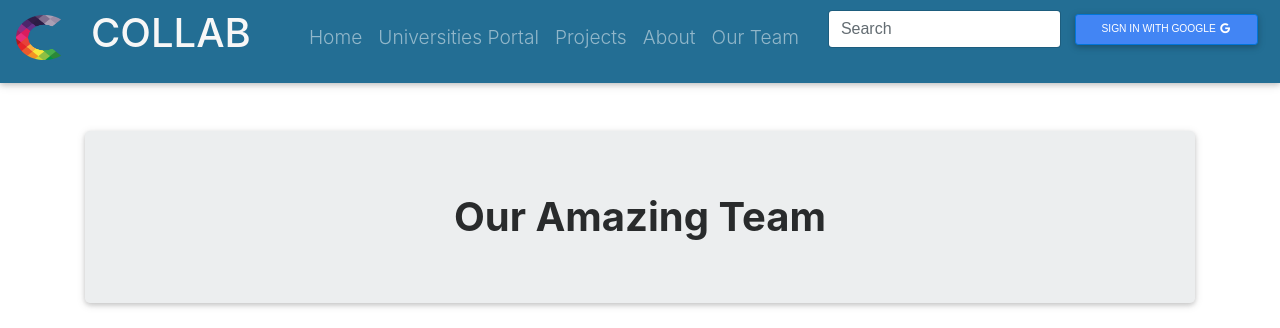
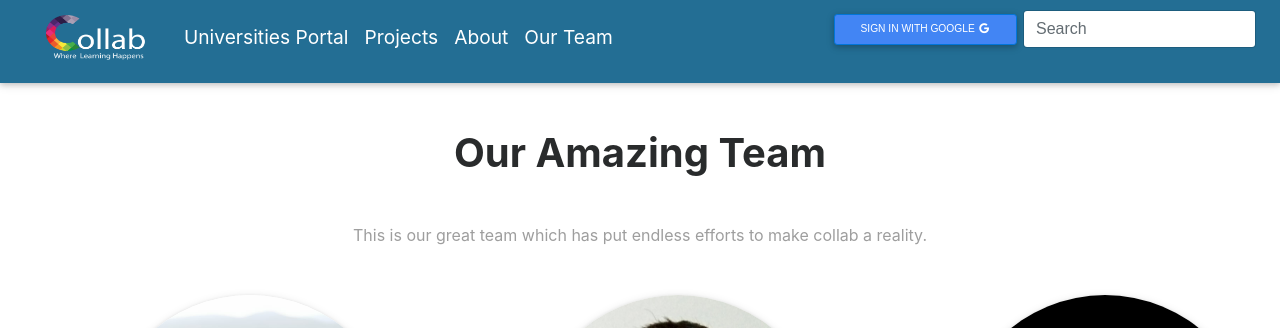
Before and after one commit to HuzaifaIrfan/Collab-Civic-Hackathon-2020, a Django app: page /team in a window 1280 px wide; the page is wider, and only the part inside the window is pictured. Shown: the top 328 px of that part. Run offline with Django 3.2, Linux system fonts and the light colour scheme; some libraries are stand-ins or nearby versions.

Commit message:
added team

```diff
--- a/static/css/styles2.css
+++ b/static/css/styles2.css
@@ -18,11 +18,9 @@
   }
 
 
-  .image-card{
+  .card-image{
 
-    width:200px;
 
-    height:200px;
   }
 
 
@@ -55,7 +53,7 @@
   background-color: #fff;
   background-image: url("/static/imgs/tech.jpg");
 
-  height: 600px;
+  height: 400px;
 }
 
 
--- a/templates/Base.html
+++ b/templates/Base.html
@@ -24,8 +24,6 @@
 -->
 
    {%	include	"Header.html"	%}
-
-
 
 
 
--- a/templates/Footer.html
+++ b/templates/Footer.html
@@ -7,19 +7,11 @@
         <div class="col-lg-6 h-100 text-center text-lg-left my-auto">
           <ul class="list-inline mb-2">
             <li class="list-inline-item">
-              <a href="#">About</a>
+              <a href="/about">About</a>
             </li>
             <li class="list-inline-item">&sdot;</li>
             <li class="list-inline-item">
-              <a href="#">Contact</a>
-            </li>
-            <li class="list-inline-item">&sdot;</li>
-            <li class="list-inline-item">
-              <a href="#">Terms of Use</a>
-            </li>
-            <li class="list-inline-item">&sdot;</li>
-            <li class="list-inline-item">
-              <a href="#">Privacy Policy</a>
+              <a href="/team">Team</a>
             </li>
           </ul>
           <p class="text-muted small mb-4 mb-lg-0">&copy; Collab 2020. All Rights Reserved.</p>
--- a/templates/Head.html
+++ b/templates/Head.html
@@ -3,6 +3,8 @@
 <meta charset="utf-8">
 <meta http-equiv="X-UA-Compatible" content="IE=edge">
 <meta name="viewport" content="width=device-width, initial-scale=1, shrink-to-fit=no">
+
+
 <meta name="title" content="Collab">
 <meta name="description" content="THE ONLINE PROJECT UNIVERSE.">
 <meta name="author" content="Collab-Team">
@@ -25,7 +27,7 @@
 <!-- Font Awesome -->
 <link rel="stylesheet" href="https://use.fontawesome.com/releases/v5.8.2/css/all.css">
 <!-- Google Fonts -->
-<link rel="stylesheet" href="https://fonts.googleapis.com/css?family=Roboto:300,400,500,700&display=swap">
+{% comment %} <link rel="stylesheet" href="https://fonts.googleapis.com/css?family=Roboto:300,400,500,700&display=swap"> {% endcomment %}
 <!-- Bootstrap core CSS -->
 <link href="https://cdnjs.cloudflare.com/ajax/libs/twitter-bootstrap/4.5.0/css/bootstrap.min.css" rel="stylesheet">
 <!-- Material Design Bootstrap -->
--- a/templates/Header.html
+++ b/templates/Header.html
@@ -150,9 +150,9 @@ Under Construction
 
 
 
-    <nav style="padding-bottom:15px;margin-bottom: 0px; background-color: #31b0d5" class="navbar navbar-toggleable-md navbar-inverse bg-inverse mb-4">
-      <a><img style="height: 45px;width: 45px;" src="/static/imgs/trans.png"></a>
-      <h1 class="" style="color: #f7f7f7; margin-right: 50px;margin-left: 30px;">COLLAB</h1>
+    <nav style="padding-bottom:15px;margin-bottom: 0px; background-color: #31b0d5" class="navbar navbar-toggleable-md navbar-inverse bg-inverse mb-4 d-flex flex-row justify-content-center  align-items-center">
+      <a href='/'><img style="height: 45px;width: 100px; margin-left: 30px; margin-right: 30px" src="/static/imgs/logo4.png"></a>
+
       <button class="navbar-toggler navbar-toggler-right" type="button" data-toggle="collapse" data-target="#navbarCollapse" aria-controls="navbarCollapse" aria-expanded="false" aria-label="Toggle navigation">
         <span class="navbar-toggler-icon"></span>
       </button>
@@ -173,38 +173,62 @@ Under Construction
 
 
 
-          <li class="nav-item ">
-            <a class="nav-link" href="/">Home</a>
-          </li>
 
 
 
 
+                 <li class="nav-item active">
+
+    <a style="font-size: 1.2em;" class="nav-link" href="/unis">
 
 
-                 <li class="nav-item ">
+              <b>
+            Universities Portal
+            </b>
 
-    <a class="nav-link" href="/unis">Universities Portal</a>
+</a>
 </li>
 
 
 
-                 <li class="nav-item ">
+                 <li class="nav-item active">
 
-    <a class="nav-link" href="/projects">Projects</a>
+    <a style="font-size: 1.2em;" class="nav-link" href="/projects">
+
+              <b>
+             Projects
+            </b>
+
+
+</a>
 </li>
 
 
 
 
 
-          <li class="nav-item">
-            <a  class="nav-link" href="/about">About</a>
+          <li class="nav-item active">
+            <a style="font-size: 1.2em;" class="nav-link" href="/about">
+
+                      <b>
+              About
+            </b>
+
+
+         </a>
           </li>
 
-          <li class="nav-item">
-            <a  class="nav-link" href="/team">Our Team</a>
+          <li class="nav-item active">
+            <a style="font-size: 1.2em;" class="nav-link" href="/team">
+
+                      <b>
+            Our Team
+            </b>
+
+
+           </a>
           </li>
+
 
 
 
@@ -217,23 +241,11 @@ Under Construction
         </ul>
 
 
-        <div>
-
-                               <form class="form-inline mt-2 mt-md-0" action="/search" method="get" >
 
 
 
 
-          <input name='q' class="form-control mr-sm-2 input-sm" type="text" placeholder="Search">
-
-
-
-        </form>
-
-</div>
-
-
-
+     <div class='d-flex flex-row justify-content-center  align-items-center'>
 
 {% if user.is_authenticated %}
 
@@ -251,18 +263,19 @@ Under Construction
 <form action='/accounts/profile/add_project'>
 
 
-     <button class="btn btn-primary btn-sm">Add Projects</button>
+     <button class="btn btn-primary btn-sm">Add Project</button>
 
 
 
  </form>
 
-<form action='/accounts/profile'>
-
- <button class="btn btn-primary btn-sm">{{ user.socialaccount_set.all.0.extra_data.name }}</button>
 
 
- </form>
+
+
+   {% include "students/icon.html" with student=user.socialaccount_set.all.0 %}
+
+
 
 
 
@@ -288,14 +301,18 @@ Under Construction
 {% endif %}
 
 
+</div>
 
+         <form class="form-inline mt-2 mt-md-0">
+          <input class="form-control mr-sm-2" type="text" placeholder="Search">
 
-        {% comment %} <form class="form-inline mt-2 mt-md-0">
-          <input class="form-control mr-sm-2" type="text" placeholder="Search">
-          <button style="color: #f7f7f7" class="btn btn-outline-success my-2 my-sm-0" type="submit">Search</button>
-        </form> {% endcomment %}
+        </form>
 
 
 
       </div>
+
+
+
+
     </nav>
--- a/templates/Home.html
+++ b/templates/Home.html
@@ -5,9 +5,9 @@
 
 {% include "banner.html" %}
 
-<section class="container jumbotron">
+<section class="container">
   <a href="/projects">
-    <h1 align="center">Latest Projects</h1>
+    <h2 align="center">Latest Projects</h2>
   </a>
 
 
--- a/templates/Team.html
+++ b/templates/Team.html
@@ -11,149 +11,135 @@
 {% block content %}
 
 
-
-
-    <!-- Section: Team v.1 -->
-<section class="container team-section text-center my-5">
-
+<section class="team-section text-center my-5">
   <!-- Section heading -->
-  <h2 class="container jumbotron animate__animated animate__fadeInRight h1-responsive font-weight-bold my-5">Our Amazing Team</h2>
+  <h2 class="animate__animated animate__fadeInRight h1-responsive font-weight-bold my-5">Our Amazing Team</h2>
   <!-- Section description -->
-  {% comment %} <p class=" animate__animated animate__fadeInRight grey-text w-responsive mx-auto mb-5">Lorem ipsum dolor sit amet, consectetur adipisicing elit.
-    Fugit, error amet numquam iure provident voluptate esse quasi, veritatis totam voluptas nostrum quisquam
-    eum porro a pariatur veniam.</p> {% endcomment %}
+  <p class=" animate__animated animate__fadeInRight grey-text w-responsive mx-auto mb-5">This is our great team which has put endless efforts to make collab
+  a reality.</p>
 
   <!-- Grid row -->
   <div class="row">
 
     <!-- Grid column -->
-    <div class=" animate__animated animate__fadeInRight col-lg-3 col-md-6 mb-lg-0 mb-5">
+    <div style="margin-left: 100px;" class=" animate__animated animate__fadeInRight col-lg-3 col-md-6 mb-lg-0 mb-5">
       <div class="avatar mx-auto">
-        <img src="https://mdbootstrap.com/img/Photos/Avatars/img%20(20).jpg" class="rounded-circle z-depth-1"
+        <img style="height: 300px;width: 300px;" src="/static/team/ahmed.jpg" class="rounded-circle z-depth-1"
           alt="Sample avatar">
       </div>
-      <h5 class="font-weight-bold mt-4 mb-3">Anna Williams</h5>
-      <p class="text-uppercase blue-text"><strong>Graphic designer</strong></p>
-      <p class="grey-text">Neque porro quisquam est, qui dolorem ipsum quia dolor sit amet, consectetur,
-        adipisci sed quia non numquam modi tempora eius.</p>
+      <h5 class="font-weight-bold mt-4 mb-3">MUHAMMAD AHMED</h5>
+      <p class="text-uppercase blue-text"><strong>Project Lead</strong></p>
+      <p class="grey-text">Mechanical Engineer student at Nust. Passionate about promoting innovation, automation and changing the education system of Pakistan</p>
       <ul class="list-unstyled mb-0">
         <!-- Facebook -->
-        <a class="p-2 fa-lg fb-ic">
+        <a href='https://www.facebook.com/MuhammadAhmad096' class="p-2 fa-lg fb-ic">
           <i class="fab fa-facebook-f blue-text"> </i>
         </a>
-        <!-- Twitter -->
+        {% comment %} <!-- Twitter -->
         <a class="p-2 fa-lg tw-ic">
           <i class="fab fa-twitter blue-text"> </i>
         </a>
         <!-- Instagram -->
         <a class="p-2 fa-lg ins-ic">
           <i class="fab fa-instagram blue-text"> </i>
-        </a>
+        </a> {% endcomment %}
       </ul>
     </div>
     <!-- Grid column -->
 
     <!-- Grid column -->
-    <div class=" animate__animated animate__fadeInRight col-lg-3 col-md-6 mb-lg-0 mb-5">
+    <div style="margin-left: 100px;" class=" animate__animated animate__fadeInRight col-lg-3 col-md-6 mb-lg-0 mb-5">
       <div class="avatar mx-auto">
-        <img src="https://mdbootstrap.com/img/Photos/Avatars/img%20(3).jpg" class="rounded-circle z-depth-1"
+        <img style="height: 300px; width: 300px;" src="/static/team/huzaifa.jpg" class="rounded-circle z-depth-1"
           alt="Sample avatar">
       </div>
-      <h5 class="font-weight-bold mt-4 mb-3">John Doe</h5>
-      <p class="text-uppercase blue-text"><strong>Web developer</strong></p>
-      <p class="grey-text">Sed ut perspiciatis unde omnis iste natus error sit voluptatem ipsa accusantium
-        doloremque rem laudantium totam aperiam.</p>
+      <h5 class="font-weight-bold mt-4 mb-3">HUZAIFA IRFAN</h5>
+      <p class="text-uppercase blue-text"><strong>Technical Lead</strong></p>
+      <p class="grey-text">Full stack django developer</p>
       <ul class="list-unstyled mb-0">
         <!-- Facebook -->
-        <a class="p-2 fa-lg fb-ic">
+        <a href='https://www.facebook.com/huzaifairfan2001/' class="p-2 fa-lg fb-ic">
           <i class="fab fa-facebook-f blue-text"> </i>
         </a>
         <!-- Instagram -->
-        <a class="p-2 fa-lg ins-ic">
+        {% comment %} <a class="p-2 fa-lg ins-ic">
           <i class="fab fa-instagram blue-text"> </i>
-        </a>
+        </a> {% endcomment %}
       </ul>
     </div>
     <!-- Grid column -->
 
     <!-- Grid column -->
-    <div class=" animate__animated animate__fadeInRight col-lg-3 col-md-6 mb-md-0 mb-5">
+    <div style="margin-left: 100px;" class=" animate__animated animate__fadeInRight col-lg-3 col-md-6 mb-md-0 mb-5">
       <div class="avatar mx-auto">
-        <img src="https://mdbootstrap.com/img/Photos/Avatars/img%20(30).jpg" class="rounded-circle z-depth-1"
+        <img style="height: 300px;width: 300px;" src="/static/team/ahmedali.jpg" class="rounded-circle z-depth-1"
           alt="Sample avatar">
       </div>
-      <h5 class="font-weight-bold mt-4 mb-3">Maria Smith</h5>
-      <p class="text-uppercase blue-text"><strong>Photographer</strong></p>
-      <p class="grey-text">Excepteur sint occaecat cupidatat non proident, sunt in culpa qui officia deserunt
-        mollit anim est fugiat nulla id eu laborum.</p>
+      <h5 class="font-weight-bold mt-4 mb-3">Ahmed Ali Niazi</h5>
+      <p class="text-uppercase blue-text"><strong>Graphics Lead</strong></p>
+      <p class="grey-text">Aspiring Freshman from SEECS looking to make his impact in the world.Quick to learn and even quicker to adapt </p>
       <ul class="list-unstyled mb-0">
         <!-- Facebook -->
-        <a class="p-2 fa-lg fb-ic">
+        <a href='https://www.facebook.com/ahmad.hamza.9212301' class="p-2 fa-lg fb-ic">
           <i class="fab fa-facebook-f blue-text"> </i>
         </a>
         <!-- Instagram -->
-        <a class="p-2 fa-lg ins-ic">
+        {% comment %} <a class="p-2 fa-lg ins-ic">
           <i class="fab fa-instagram blue-text"> </i>
         </a>
         <!-- Dribbble -->
         <a class="p-2 fa-lg ins-ic">
           <i class="fab fa-dribbble blue-text"> </i>
-        </a>
+        </a> {% endcomment %}
       </ul>
     </div>
     <!-- Grid column -->
 
     <!-- Grid column -->
-    <div class=" animate__animated animate__fadeInRight col-lg-3 col-md-6">
+    <div style="margin-left: 300px;" class=" animate__animated animate__fadeInRight col-lg-3 col-md-6">
       <div class="avatar mx-auto">
-        <img src="https://mdbootstrap.com/img/Photos/Avatars/img%20(32).jpg" class="rounded-circle z-depth-1"
+        <img style="height: 300px;width: 300px;" src="/static/team/saad.jpg" class="rounded-circle z-depth-1"
           alt="Sample avatar">
       </div>
-      <h5 class="font-weight-bold mt-4 mb-3">Tom Adams</h5>
-      <p class="text-uppercase blue-text"><strong>Backend developer</strong></p>
-      <p class="grey-text">Perspiciatis repellendus ad odit consequuntur, eveniet earum nisi qui consectetur
-        totam officia voluptates perferendis voluptatibus aut.</p>
+      <h5 class="font-weight-bold mt-4 mb-3">MUHAMMAD SAAD</h5>
+      <p class="text-uppercase blue-text"><strong>Project Manager</strong></p>
+      <p class="grey-text">Though classrooms are important but true innovation can not be fostered without doing projects yourself for good. It's rightly said that one plus one is eleven and we are here to make that eleven possible</p>
       <ul class="list-unstyled mb-0">
         <!-- Facebook -->
-        <a class="p-2 fa-lg fb-ic">
+        <a href='https://www.facebook.com/profile.php?id=100018202804637' class="p-2 fa-lg fb-ic">
+          <i class="fab fa-facebook-f blue-text"> </i>
+        </a>
+        {% comment %} <!-- Github -->
+        <a class="p-2 fa-lg ins-ic">
+          <i class="fab fa-github blue-text"> </i>
+        </a> {% endcomment %}
+      </ul>
+    </div>
+    <!-- Grid column -->
+    <div style="margin-left: 100px;" class=" animate__animated animate__fadeInRight col-lg-3 col-md-6">
+      <div class="avatar mx-auto">
+        <img style="height: 300px; width: 300px;" src="/static/team/saleha.jpg" class="rounded-circle z-depth-1"
+          alt="Sample avatar">
+      </div>
+      <h5 class="font-weight-bold mt-4 mb-3">SALEHA GHAZANFER</h5>
+      <p class="text-uppercase blue-text"><strong>HR MANAGER</strong></p>
+      <p class="grey-text">Anxious to learn and have a genuine enthusiasm for the courses I am taking at the university as a Mechanical engineering student. I am self-motivated and wish to use my skills to overcome challenges as I make progress.</p>
+      <ul class="list-unstyled mb-0">
+        <!-- Facebook -->
+        <a href='https://www.facebook.com/Saleha.Ghazanfar' class="p-2 fa-lg fb-ic">
           <i class="fab fa-facebook-f blue-text"> </i>
         </a>
         <!-- Github -->
-        <a class="p-2 fa-lg ins-ic">
+        {% comment %} <a class="p-2 fa-lg ins-ic">
           <i class="fab fa-github blue-text"> </i>
-        </a>
+        </a> {% endcomment %}
       </ul>
     </div>
-    <!-- Grid column -->
-
-        <!-- Grid column -->
-    <div class=" animate__animated animate__fadeInRight col-lg-3 col-md-6">
-      <div class="avatar mx-auto">
-        <img src="https://mdbootstrap.com/img/Photos/Avatars/img%20(32).jpg" class="rounded-circle z-depth-1"
-          alt="Sample avatar">
-      </div>
-      <h5 class="font-weight-bold mt-4 mb-3">Tom Adams</h5>
-      <p class="text-uppercase blue-text"><strong>Backend developer</strong></p>
-      <p class="grey-text">Perspiciatis repellendus ad odit consequuntur, eveniet earum nisi qui consectetur
-        totam officia voluptates perferendis voluptatibus aut.</p>
-      <ul class="list-unstyled mb-0">
-        <!-- Facebook -->
-        <a class="p-2 fa-lg fb-ic">
-          <i class="fab fa-facebook-f blue-text"> </i>
-        </a>
-        <!-- Github -->
-        <a class="p-2 fa-lg ins-ic">
-          <i class="fab fa-github blue-text"> </i>
-        </a>
-      </ul>
-    </div>
-    <!-- Grid column -->
-
   </div>
   <!-- Grid row -->
 
 </section>
-<!-- Section: Team v.1 -->
+
 
 
 
```
Also changed, not shown: templates/banner.html (+10 -2 lines), templates/projects/card.html (+7 -5 lines), templates/projects/view.html (+7 -2 lines), templates/students/view.html (+11 -4 lines), static/imgs/logo6.png (added), static/imgs/logo8.png (added), static/team/ahmad.jpg (added), static/team/ahmed.jpg (added), static/team/ahmedali.jpg (added), static/team/huzaifa.jpg (added), static/team/saad.jpg (added), static/team/saleha.jpg (added).
